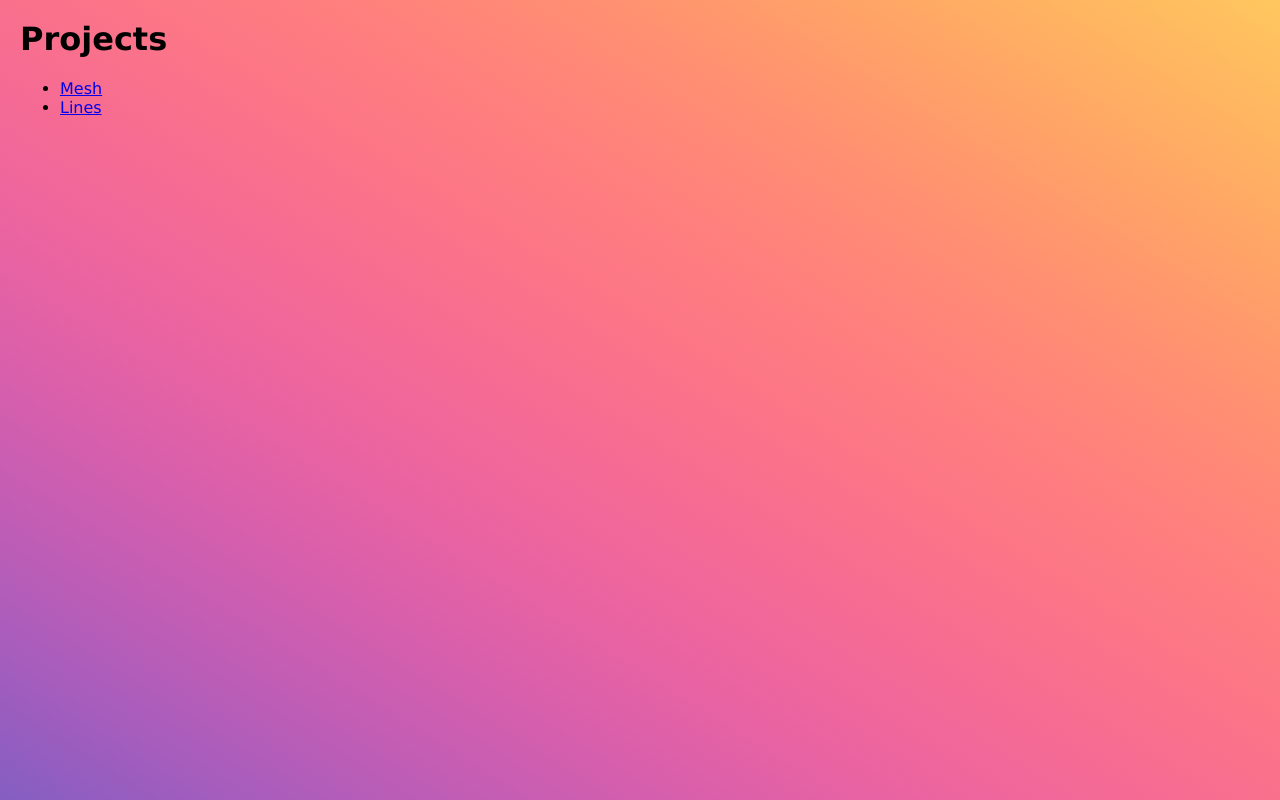
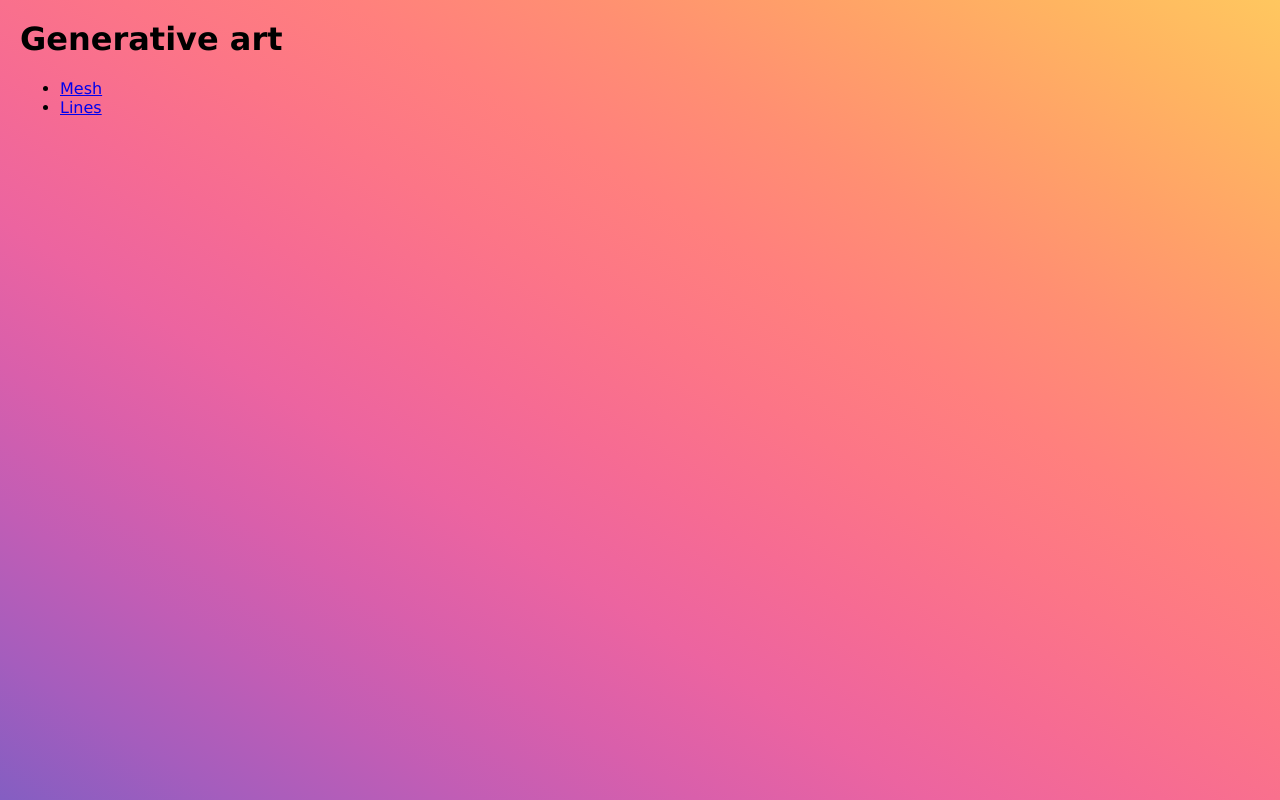
Before and after one commit to aagerblad/random_projects, a plain HTML site: page index.html in a window 1280 px wide. Drawn offline with Linux system fonts and the light colour scheme.

Commit message:
Update title

```diff
--- a/index.html
+++ b/index.html
@@ -3,6 +3,7 @@
   <link rel="icon" type="image/png" sizes="32x32" href="/favicon_io/favicon-32x32.png">
   <link rel="icon" type="image/png" sizes="16x16" href="/favicon_io/favicon-16x16.png">
   <link rel="manifest" href="/favicon_io/site.webmanifest">
+  <title>Generative art</title>
   <style>
     body {
       background-image: linear-gradient(
@@ -33,7 +34,7 @@
 </head>
 
 <body>
-  <h1>Projects</h1>
+  <h1>Generative art</h1>
   <ul>
     <li><a href="mesh/mesh.html">Mesh</a></li>
     <li><a href="lines/lines.html">Lines</a></li>
```
